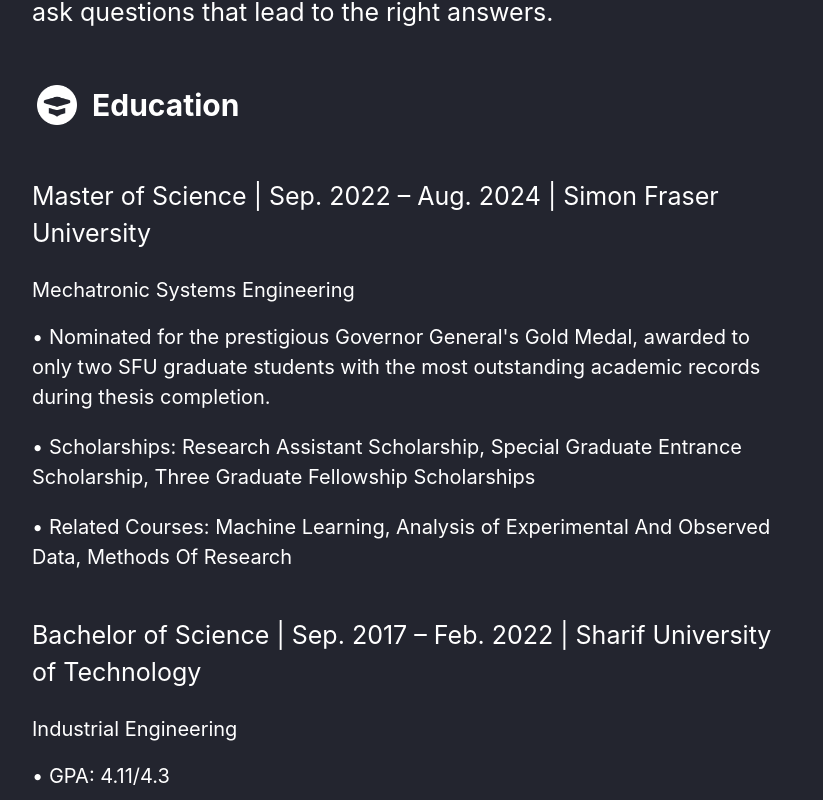
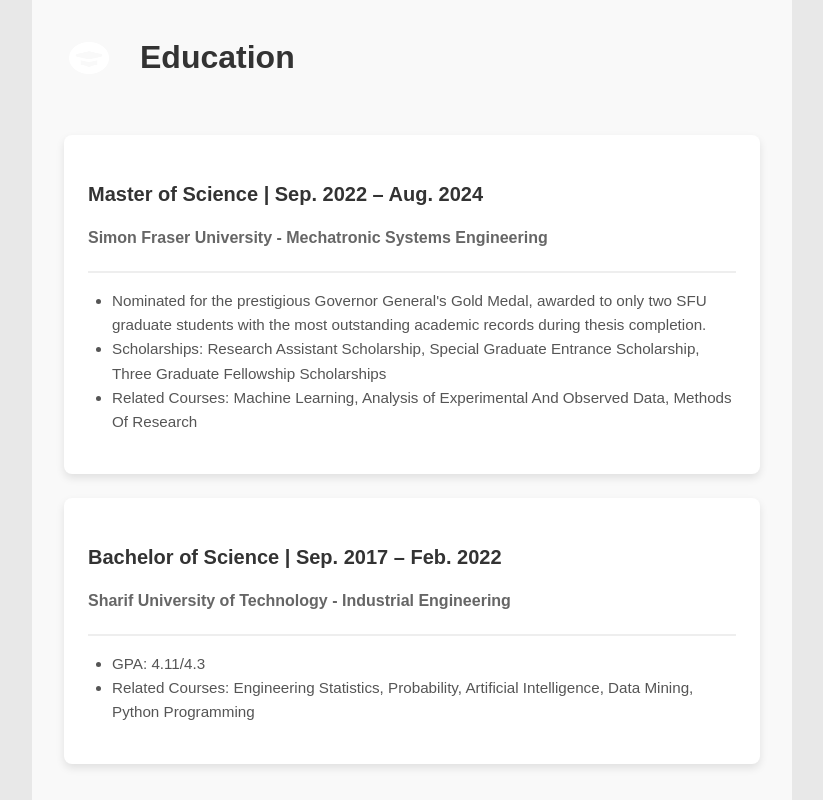
Before and after one commit to Dashtikh/cv, a React (Create React App) app: page / in a window 1280 px wide. Shown: the part 840-1640 px from the top of the page, without its empty margins (418-1241 px from the left). Built offline with nearby package versions, Linux system fonts and the light colour scheme.

Commit message:
Styling changes

```diff
--- a/src/pages/home/home.module.css
+++ b/src/pages/home/home.module.css
@@ -1,5 +1,5 @@
 .main {
-  background-color: #23252f;
+  background-color: #e8e8e8;
   width: 100%;
   height: auto;
 }
@@ -81,13 +81,14 @@
   width: 60%;
   height: auto;
   display: flex;
+  text-align: justify;
   flex-direction: column;
   padding: 70px;
 }
 
 .aboutText {
   font-size: 25px;
-  color: white;
+  color: rgb(0, 0, 0);
   line-height: 1.5;
 }
 
@@ -188,3 +189,101 @@
   }
 
 }
+.educationSection {
+  padding: 2rem;
+  background-color: #f9f9f9;
+  border-radius: 8px;
+}
+
+.educationsTitleDiv {
+  display: flex;
+  align-items: center;
+  gap: 1rem;
+  margin-bottom: 2rem;
+}
+
+.educationIcon {
+  width: 40px;
+  height: 40px;
+}
+
+.educationsTitle {
+  font-size: 2rem;
+  font-weight: bold;
+  color: #333;
+}
+
+.educationCard {
+  background-color: #fff;
+  border-radius: 8px;
+  box-shadow: 0 4px 8px rgba(0, 0, 0, 0.1);
+  margin-bottom: 1.5rem;
+  padding: 1.5rem;
+}
+
+.educationHeader {
+  border-bottom: 2px solid #eee;
+  margin-bottom: 1rem;
+  padding-bottom: 0.5rem;
+}
+
+.universityTitle {
+  font-size: 1.25rem;
+  font-weight: bold;
+  color: #333;
+}
+
+.universitySubTitle {
+  font-size: 1rem;
+  font-weight: 600;
+  color: #666;
+}
+
+.universityDetails {
+  list-style-type: disc;
+  padding-left: 1.5rem;
+  color: #555;
+  font-size: 0.95rem;
+  line-height: 1.6;
+}
+/* Set all body text to black */
+body {
+  color: #000000; /* Black */
+  background-color: #f0f0f0; /* Optional: Ensure background remains bright grey */
+  font-family: Arial, sans-serif; /* Optional: Set a clean font */
+}
+
+/* Style headings with different shades of grey */
+h1 {
+  color: #333333; /* Dark grey */
+}
+
+h2 {
+  color: #444444; /* Slightly lighter dark grey */
+}
+
+h3 {
+  color: #555555; /* Medium grey */
+}
+
+h4 {
+  color: #666666; /* Light medium grey */
+}
+
+h5 {
+  color: #777777; /* Lighter grey */
+}
+
+h6 {
+  color: #888888; /* Even lighter grey */
+}
+
+/* Optional: Style links to stand out */
+a {
+  color: #0066cc; /* Blue for links */
+  text-decoration: none; /* Remove underline for a cleaner look */
+}
+
+a:hover {
+  text-decoration: underline; /* Add underline on hover */
+}
--- a/src/pages/home/home.tsx
+++ b/src/pages/home/home.tsx
@@ -53,8 +53,7 @@
           </div>
           <div className={styles.aboutTextDiv}>
             <p className={styles.aboutText}>
-              yoyo Every choochool puzzle I’ve encountered—whether a tangled dataset or a
-              yoyo Every puzzle gol gol I’ve encountered—whether a tangled dataset or a
+              Every puzzle I’ve encountered—whether a tangled dataset or a
               complex engineering challenge—has fueled my passion for uncovering
               solutions. Growing up, I was the one staying up late, driven by
               the thrill of solving problems others had given up on. That same
@@ -72,52 +71,62 @@
               combines critical thinking, a hands-on mindset, and a drive to ask
               questions that lead to the right answers.
             </p>
+            <div className={styles.educationSection}>
               <div className={styles.educationsTitleDiv}>
-              <img src={education} alt="" />
-              <p className={styles.educationsTitle}>Education</p>
+                <img src={education} alt="Education Icon" className={styles.educationIcon} />
+                <h2 className={styles.educationsTitle}>Education</h2>
               </div>
-            <div className={styles.universityTitleDiv}>
-              <p className={styles.universityTitle}>
-                Master of Science | Sep. 2022 – Aug. 2024 | Simon Fraser
-                University
-              </p>
+
+              {/* Education Card 1 */}
+              <div className={styles.educationCard}>
+                <div className={styles.educationHeader}>
+                  <h3 className={styles.universityTitle}>
+                    Master of Science | Sep. 2022 – Aug. 2024
+                  </h3>
                   <p className={styles.universitySubTitle}>
-                Mechatronic Systems Engineering{" "}
-              </p>
-              <p className={styles.universityDetails}>
-                {" "}
-                • Nominated for the prestigious Governor General's Gold Medal,
-                awarded to only two SFU graduate students with the most
-                outstanding academic records during thesis completion.
-              </p>
-              <p className={styles.universityDetails}>
-                {" "}
-                • Scholarships: Research Assistant Scholarship, Special Graduate
-                Entrance Scholarship, Three Graduate Fellowship Scholarships
-              </p>
-              <p className={styles.universityDetails}>
-                {" "}
-                • Related Courses: Machine Learning, Analysis of Experimental
-                And Observed Data, Methods Of Research
+                    Simon Fraser University - Mechatronic Systems Engineering
                   </p>
                 </div>
-            <div className={styles.universityTitleDiv}>
-              <p className={styles.universityTitle}>
-                Bachelor of Science | Sep. 2017 – Feb. 2022 | Sharif University
-                of Technology
-              </p>
+                <ul className={styles.universityDetails}>
+                  <li>
+                    Nominated for the prestigious Governor General's Gold Medal, awarded to
+                    only two SFU graduate students with the most outstanding academic
+                    records during thesis completion.
+                  </li>
+                  <li>
+                    Scholarships: Research Assistant Scholarship, Special Graduate Entrance
+                    Scholarship, Three Graduate Fellowship Scholarships
+                  </li>
+                  <li>
+                    Related Courses: Machine Learning, Analysis of Experimental And
+                    Observed Data, Methods Of Research
+                  </li>
+                </ul>
+              </div>
+
+              {/* Education Card 2 */}
+              <div className={styles.educationCard}>
+                <div className={styles.educationHeader}>
+                  <h3 className={styles.universityTitle}>
+                    Bachelor of Science | Sep. 2017 – Feb. 2022
+                  </h3>
                   <p className={styles.universitySubTitle}>
-                Industrial Engineering
-              </p>
-              <p className={styles.universityDetails}>• GPA: 4.11/4.3</p>
-              <p className={styles.universityDetails}>
-                • Related Courses: Engineering Statistics, Probability,
-                Artificial Intelligence, Data Mining, Python Programming
+                    Sharif University of Technology - Industrial Engineering
                   </p>
                 </div>
+                <ul className={styles.universityDetails}>
+                  <li>GPA: 4.11/4.3</li>
+                  <li>
+                    Related Courses: Engineering Statistics, Probability, Artificial
+                    Intelligence, Data Mining, Python Programming
+                  </li>
+                </ul>
+              </div>
+            </div>
+
             <div className={styles.educationsTitleDiv}>
               <img src={exprience} alt="" />
-              <p className={styles.educationsTitle}>Selected Exprince</p>
+              <p className={styles.educationsTitle}>Selected Experience</p>
             </div>
             <div className={styles.universityTitleDiv}>
               <p className={styles.universityTitle}>
```
Lines whose indentation alone changed are shown as unchanged.
